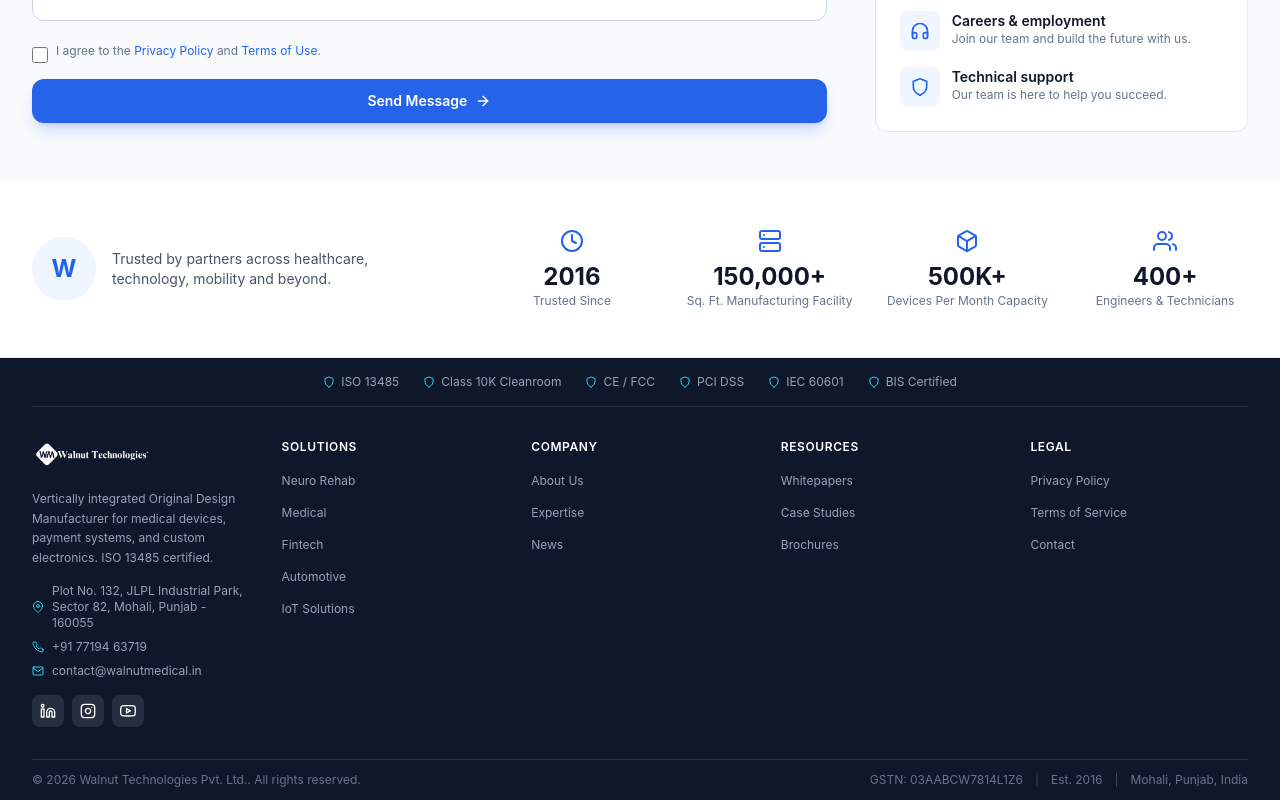
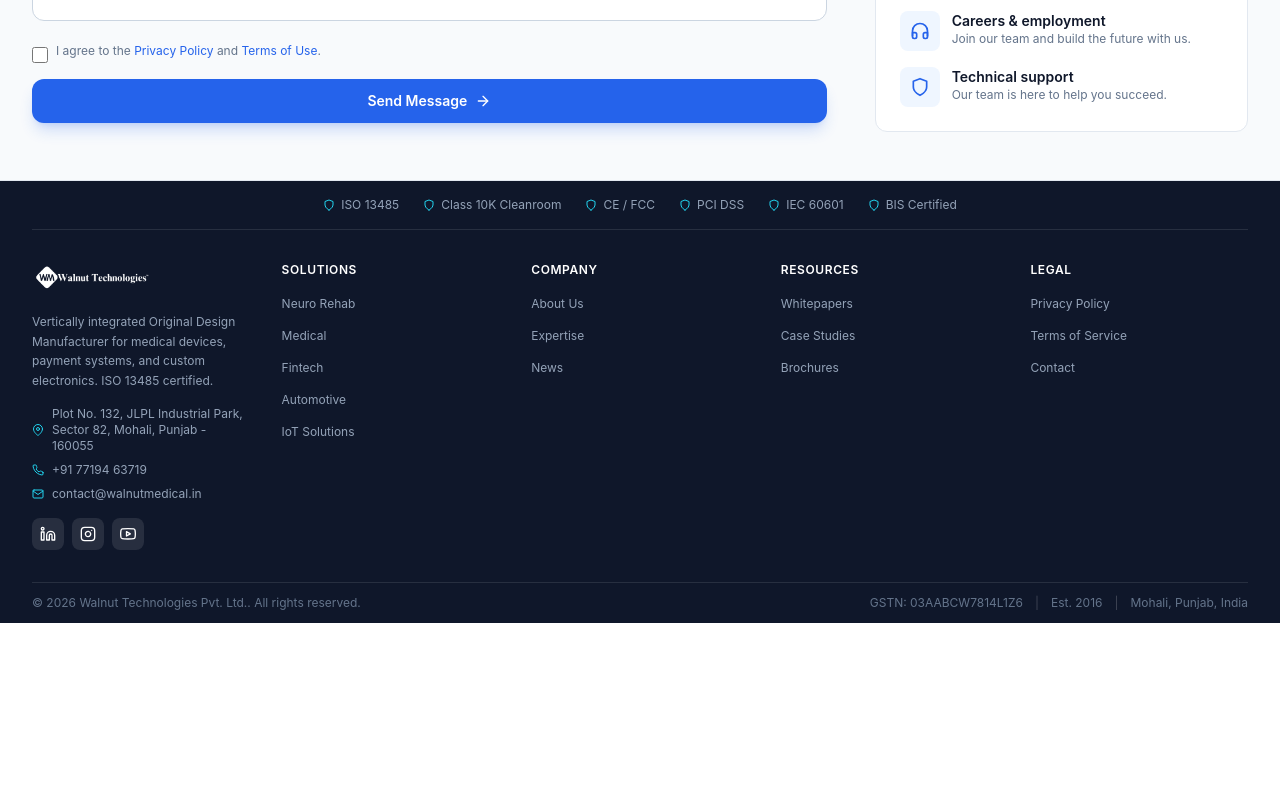
Before and after one commit to nitin-patyal-57/Walnut-technologies, a React (Vite) app: page /contact in a window 1280 px wide. Shown: the part 1368-2168 px from the top of the page. After the commit the page ends 1991 px from the top, so only its background shows below. Built offline with nearby package versions, Linux system fonts and the light colour scheme.

Commit message:
refactor: remove stats section from contact page

```diff
--- a/src/pages/ContactPage.jsx
+++ b/src/pages/ContactPage.jsx
@@ -2,9 +2,9 @@ import { useRef, useState, useEffect } from 'react';
 import { motion, useInView } from 'framer-motion';
 import { Link } from 'react-router-dom';
 import {
-  FiMapPin, FiMail, FiPhone, FiClock, FiSend, FiCheck,
+  FiMapPin, FiMail, FiPhone, FiSend, FiCheck,
   FiArrowRight, FiHome, FiServer, FiHeadphones,
-  FiShield, FiUsers, FiBox, FiMessageCircle
+  FiShield, FiUsers, FiMessageCircle
 } from 'react-icons/fi';
 import { brand } from '../data/content';
 import SEO from '../components/SEO';
@@ -60,13 +60,6 @@ export default function ContactPage({ onOpenQuote }) {
     { icon: FiUsers, title: t('contact.partnerships'), desc: t('contact.partnershipsDesc') },
     { icon: FiHeadphones, title: t('contact.careersTitle'), desc: t('contact.careersDesc') },
     { icon: FiShield, title: t('contact.techSupport'), desc: t('contact.techSupportDesc') },
-  ];
-
-  const stats = [
-    { icon: FiClock, value: '2016', label: t('about.trustedSince') },
-    { icon: FiServer, value: '150,000+', label: t('contact.sqFtFacility') },
-    { icon: FiBox, value: '500K+', label: t('contact.monthlyCapacity') },
-    { icon: FiUsers, value: '400+', label: t('stats.engineers') },
   ];
 
   const handleSubmit = async (e) => {
@@ -398,51 +391,6 @@ export default function ContactPage({ onOpenQuote }) {
         </div>
       </section>
 
-      {/* Stats Section */}
-      <section className="py-12 bg-white border-t border-slate-100">
-        <div className="max-w-7xl mx-auto px-4 sm:px-6 lg:px-8">
-          <motion.div
-            initial={{ opacity: 0, y: 20 }}
-            whileInView={{ opacity: 1, y: 0 }}
-            viewport={{ once: true }}
-            transition={{ duration: 0.6 }}
-            className="flex flex-col md:flex-row items-center justify-between gap-8"
-          >
-            {/* Left - Brand */}
-            <div className="flex items-center gap-4">
-              <div className="w-16 h-16 rounded-full bg-blue-50 flex items-center justify-center">
-                <span className="text-2xl font-bold text-blue-600">W</span>
-              </div>
-              <div>
-                <p className="text-sm text-slate-600 max-w-xs">
-                  {t('contact.trustedBy')}
-                </p>
-              </div>
-            </div>
-
-            {/* Right - Stats */}
-            <div className="grid grid-cols-2 md:grid-cols-4 gap-6 md:gap-8">
-              {stats.map((stat, index) => {
-                const Icon = stat.icon;
-                return (
-                  <motion.div
-                    key={stat.label}
-                    initial={{ opacity: 0, y: 20 }}
-                    whileInView={{ opacity: 1, y: 0 }}
-                    viewport={{ once: true }}
-                    transition={{ duration: 0.5, delay: index * 0.1 }}
-                    className="text-center"
-                  >
-                    <Icon className="w-6 h-6 text-blue-600 mx-auto mb-2" />
-                    <div className="text-2xl font-bold text-slate-900">{stat.value}</div>
-                    <div className="text-xs text-slate-500">{stat.label}</div>
-                  </motion.div>
-                );
-              })}
-            </div>
-          </motion.div>
-        </div>
-      </section>
     </div>
   );
 }
```
